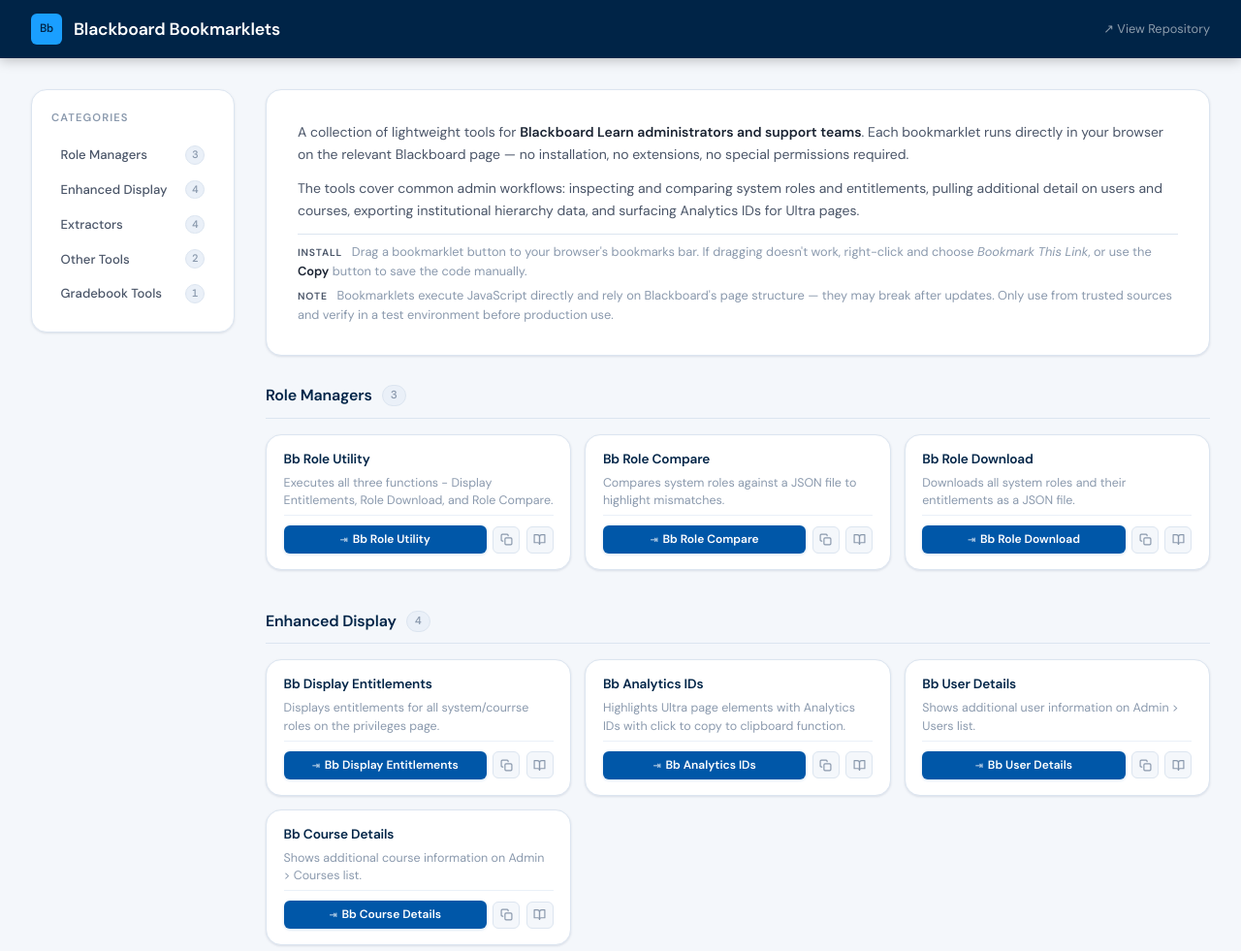
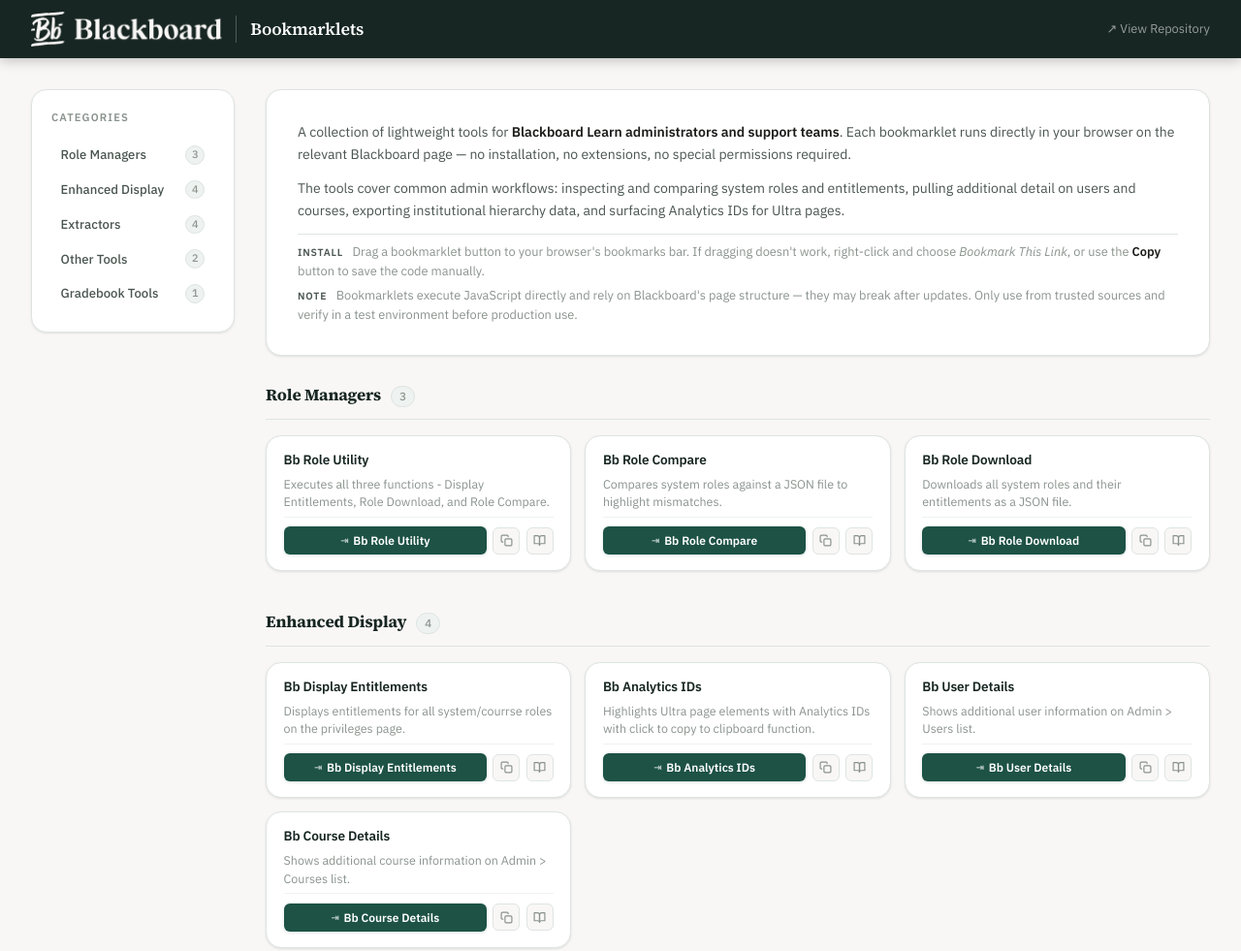
Before and after one commit to jkelley-blackboard/blackboard-bookmarklets, a plain HTML site: page docs/index.html in a window 1280 px wide. Shown: the top 981 px of the page at 97% size. Drawn offline with nearby package versions, Linux system fonts and the light colour scheme.

Commit message:
Update docs site to new Blackboard brand
Replace navy/blue palette and text-based logo with the official
green brand palette, horizontal lockup, IBM Plex Sans/Mono + Source
Serif 4 type, and the current Blackboard favicon.

```diff
--- a/docs/groovy_index.css
+++ b/docs/groovy_index.css
@@ -1,33 +1,36 @@
 /* ── Reset & Base ─────────────────────────────────────────────────────────── */
 *, *::before, *::after { box-sizing: border-box; margin: 0; padding: 0; }
 
-@import url('https://fonts.googleapis.com/css2?family=DM+Sans:wght@300;400;500;600&family=DM+Mono:wght@400;500&display=swap');
+@import url('https://fonts.googleapis.com/css2?family=IBM+Plex+Sans:ital,wght@0,300;0,400;0,500;0,600;1,400&family=IBM+Plex+Mono:wght@400;500&family=Source+Serif+4:wght@600;700&display=swap');
 
 :root {
-  --bb-navy:    #002447;
-  --bb-blue:    #0057a8;
-  --bb-mid:     #0073cc;
-  --bb-bright:  #1a9fff;
+  /* Blackboard brand tokens */
+  --bb-green:   #1d5245;
+  --bb-dark:    #172622;
+  --bb-cream:   #f9f7f6;
+  --bb-green-mid:    #205a4c;
+  --bb-green-bright: #4a8577;
   --bb-accent:  #e8612a;
   --surface:    #ffffff;
-  --surface2:   #f4f7fb;
-  --surface3:   #eaf0f8;
-  --border:     #dce5f0;
-  --text:       #1a2332;
-  --text-mid:   #4a5568;
-  --text-muted: #8a99ad;
-  --shadow-sm:  0 1px 3px rgba(0,36,71,0.08), 0 1px 2px rgba(0,36,71,0.04);
-  --shadow-md:  0 4px 16px rgba(0,36,71,0.10), 0 2px 6px rgba(0,36,71,0.06);
-  --shadow-lg:  0 12px 40px rgba(0,36,71,0.14), 0 4px 12px rgba(0,36,71,0.08);
+  --surface2:   var(--bb-cream);
+  --surface3:   #eef2f0;
+  --border:     #dde5e1;
+  --text:       #1c1c1b;
+  --text-mid:   #4a5550;
+  --text-muted: #8a938e;
+  --shadow-sm:  0 1px 3px rgba(23,38,34,0.08), 0 1px 2px rgba(23,38,34,0.04);
+  --shadow-md:  0 4px 16px rgba(23,38,34,0.10), 0 2px 6px rgba(23,38,34,0.06);
+  --shadow-lg:  0 12px 40px rgba(23,38,34,0.14), 0 4px 12px rgba(23,38,34,0.08);
   --radius-sm:  6px;
   --radius:     10px;
   --radius-lg:  16px;
   --transition: 0.2s cubic-bezier(0.4, 0, 0.2, 1);
-  --font:       'DM Sans', 'Segoe UI', sans-serif;
-  --mono:       'DM Mono', 'Fira Code', monospace;
+  --font:       'IBM Plex Sans', 'Segoe UI', sans-serif;
+  --font-heading: 'Source Serif 4', Georgia, serif;
+  --mono:       'IBM Plex Mono', 'Fira Code', monospace;
   --content-max: 1600px;
-  --skeleton-base: #e8eef5;
-  --skeleton-shine: #f4f7fb;
+  --skeleton-base: #e8ede9;
+  --skeleton-shine: var(--bb-cream);
 }
 
 html { scroll-behavior: smooth; }
@@ -44,7 +47,7 @@ body {
 
 /* ── Header ───────────────────────────────────────────────────────────────── */
 header {
-  background: var(--bb-navy);
+  background: var(--bb-dark);
   position: sticky;
   top: 0;
   z-index: 100;
@@ -59,19 +62,13 @@ header {
   align-items: center;
   justify-content: space-between;
 }
-.header-brand { display: flex; align-items: center; gap: 12px; }
+.header-brand { display: flex; align-items: center; gap: 14px; }
 .header-logo {
-  width: 32px; height: 32px;
-  background: var(--bb-bright);
-  border-radius: var(--radius-sm);
-  display: flex; align-items: center; justify-content: center;
-  font-family: var(--mono);
-  font-size: 12px; font-weight: 500;
-  color: var(--bb-navy);
-  letter-spacing: -0.5px;
+  height: 36px;
+  width: auto;
   flex-shrink: 0;
 }
-header h1 { font-size: 1.1rem; font-weight: 600; color: #fff; letter-spacing: -0.01em; }
+header h1 { font-family: var(--font-heading); font-size: 1.1rem; font-weight: 600; color: #fff; letter-spacing: -0.01em; padding-left: 14px; border-left: 1px solid rgba(255,255,255,0.25); }
 .header-link {
   font-size: 0.8rem;
   color: rgba(255,255,255,0.55);
@@ -117,7 +114,7 @@ header h1 { font-size: 1.1rem; font-weight: 600; color: #fff; letter-spacing: -0
   color: var(--text-mid); text-decoration: none;
   transition: background var(--transition), color var(--transition);
 }
-.sidebar a:hover { background: var(--surface3); color: var(--bb-blue); }
+.sidebar a:hover { background: var(--surface3); color: var(--bb-green); }
 
 .sidebar-count {
   font-size: 0.68rem; font-weight: 500; font-family: var(--mono);
@@ -126,9 +123,9 @@ header h1 { font-size: 1.1rem; font-weight: 600; color: #fff; letter-spacing: -0
   padding: 0 6px; line-height: 1.6; flex-shrink: 0;
 }
 .sidebar a:hover .sidebar-count {
-  background: rgba(0,87,168,0.08);
-  border-color: rgba(0,87,168,0.2);
-  color: var(--bb-blue);
+  background: rgba(29,82,69,0.08);
+  border-color: rgba(29,82,69,0.2);
+  color: var(--bb-green);
 }
 
 /* ── Main content ─────────────────────────────────────────────────────────── */
@@ -182,7 +179,7 @@ main.content { flex: 1; min-width: 0; }
   margin-bottom: 1rem; padding-bottom: 0.6rem;
   border-bottom: 1px solid var(--border);
 }
-h2 { font-size: 1rem; font-weight: 600; color: var(--bb-navy); letter-spacing: -0.01em; }
+h2 { font-family: var(--font-heading); font-size: 1.05rem; font-weight: 700; color: var(--bb-dark); letter-spacing: -0.01em; }
 .section-count {
   font-size: 0.72rem; font-weight: 500; color: var(--text-muted);
   background: var(--surface3); border: 1px solid var(--border);
@@ -205,11 +202,11 @@ h2 { font-size: 1rem; font-weight: 600; color: var(--bb-navy); letter-spacing: -
 .bm-card:hover {
   box-shadow: var(--shadow-md);
   transform: translateY(-2px);
-  border-color: rgba(0,115,204,0.25);
+  border-color: rgba(29,82,69,0.25);
 }
 .bm-card-title {
   font-size: 0.85rem; font-weight: 600;
-  color: var(--bb-navy); letter-spacing: -0.01em; line-height: 1.3;
+  color: var(--bb-dark); letter-spacing: -0.01em; line-height: 1.3;
 }
 .bm-card-desc { font-size: 0.78rem; color: var(--text-muted); line-height: 1.45; flex: 1; }
 .bm-card-footer {
@@ -221,18 +218,18 @@ h2 { font-size: 1rem; font-weight: 600; color: var(--bb-navy); letter-spacing: -
 .bookmarklet {
   flex: 1; min-width: 0;
   display: inline-flex; align-items: center; justify-content: center; gap: 5px;
-  background: var(--bb-blue); color: #fff;
+  background: var(--bb-green); color: #fff;
   font-family: var(--font); font-size: 0.75rem; font-weight: 600;
   padding: 0.42em 0.7em; border-radius: var(--radius-sm);
   text-decoration: none; cursor: grab;
   transition: background var(--transition), transform var(--transition), box-shadow var(--transition);
   white-space: nowrap; overflow: hidden; text-overflow: ellipsis;
-  box-shadow: 0 1px 3px rgba(0,87,168,0.2);
+  box-shadow: 0 1px 3px rgba(29,82,69,0.2);
 }
 .bookmarklet::before { content: '⇥'; font-size: 0.8em; opacity: 0.65; flex-shrink: 0; }
 .bookmarklet:hover {
-  background: var(--bb-mid); transform: translateY(-1px);
-  box-shadow: 0 4px 10px rgba(0,87,168,0.28);
+  background: var(--bb-green-mid); transform: translateY(-1px);
+  box-shadow: 0 4px 10px rgba(29,82,69,0.28);
   text-decoration: none; color: #fff;
 }
 .bookmarklet:active { cursor: grabbing; transform: scale(0.97); }
@@ -247,9 +244,9 @@ h2 { font-size: 1rem; font-weight: 600; color: var(--bb-navy); letter-spacing: -
   transition: background var(--transition), color var(--transition), border-color var(--transition);
 }
 .icon-btn:hover {
-  background: rgba(0,87,168,0.08);
-  border-color: rgba(0,87,168,0.25);
-  color: var(--bb-blue);
+  background: rgba(29,82,69,0.08);
+  border-color: rgba(29,82,69,0.25);
+  color: var(--bb-green);
 }
 .icon-btn svg { pointer-events: none; }
 .copy-btn.copied {
@@ -262,7 +259,7 @@ h2 { font-size: 1rem; font-weight: 600; color: var(--bb-navy); letter-spacing: -
 #copyToast {
   position: fixed; bottom: 1.5rem; left: 50%;
   transform: translateX(-50%) translateY(1rem);
-  background: var(--bb-navy); color: #fff;
+  background: var(--bb-dark); color: #fff;
   font-size: 0.82rem; font-weight: 500;
   padding: 0.55em 1.2em; border-radius: 99px;
   box-shadow: var(--shadow-md);
@@ -308,7 +305,7 @@ h2 { font-size: 1rem; font-weight: 600; color: var(--bb-navy); letter-spacing: -
 /* ── Modal ────────────────────────────────────────────────────────────────── */
 #readmeModal {
   display: none; position: fixed; inset: 0; z-index: 10000;
-  background: rgba(0,20,40,0.6); backdrop-filter: blur(4px);
+  background: rgba(23,38,34,0.65); backdrop-filter: blur(4px);
   align-items: center; justify-content: center; padding: 2rem;
 }
 #readmeModal.open { display: flex; }
@@ -339,7 +336,7 @@ h2 { font-size: 1rem; font-weight: 600; color: var(--bb-navy); letter-spacing: -
 @keyframes spin { to { transform: rotate(360deg); } }
 .spinner {
   width: 16px; height: 16px;
-  border: 2px solid var(--border); border-top-color: var(--bb-blue);
+  border: 2px solid var(--border); border-top-color: var(--bb-green);
   border-radius: 50%; animation: spin 0.7s linear infinite; flex-shrink: 0;
 }
 
@@ -347,16 +344,16 @@ h2 { font-size: 1rem; font-weight: 600; color: var(--bb-navy); letter-spacing: -
   padding: 1.5rem; overflow-y: auto;
   font-size: 0.875rem; line-height: 1.7; color: var(--text);
 }
-#readmeContent h1 { font-size: 1.2rem; margin-bottom: 0.75rem; color: var(--bb-navy); }
-#readmeContent h2 { font-size: 0.95rem; margin: 1.5rem 0 0.5rem; color: var(--bb-navy); border-bottom: 1px solid var(--border); padding-bottom: 0.3rem; }
-#readmeContent h3 { font-size: 0.875rem; margin: 1.2rem 0 0.4rem; color: var(--bb-blue); }
+#readmeContent h1 { font-family: var(--font-heading); font-weight: 700; font-size: 1.2rem; margin-bottom: 0.75rem; color: var(--bb-dark); }
+#readmeContent h2 { font-family: var(--font-heading); font-weight: 700; font-size: 0.95rem; margin: 1.5rem 0 0.5rem; color: var(--bb-dark); border-bottom: 1px solid var(--border); padding-bottom: 0.3rem; }
+#readmeContent h3 { font-size: 0.875rem; margin: 1.2rem 0 0.4rem; color: var(--bb-green); }
 #readmeContent p { margin-bottom: 0.75rem; }
 #readmeContent ul, #readmeContent ol { padding-left: 1.4em; margin-bottom: 0.75rem; }
 #readmeContent li { margin-bottom: 0.3em; }
 #readmeContent pre { background: var(--surface2); border: 1px solid var(--border); border-radius: var(--radius-sm); padding: 0.9em; overflow-x: auto; font-size: 0.8rem; margin-bottom: 0.75rem; }
 #readmeContent code { font-family: var(--mono); font-size: 0.85em; background: var(--surface3); padding: 1px 5px; border-radius: 3px; }
 #readmeContent pre code { background: none; padding: 0; }
-#readmeContent a { color: var(--bb-blue); }
+#readmeContent a { color: var(--bb-green); }
 
 /* ── Footer ───────────────────────────────────────────────────────────────── */
 footer {
@@ -366,11 +363,11 @@ footer {
 }
 
 /* ── General links ────────────────────────────────────────────────────────── */
-a { color: var(--bb-blue); text-decoration: none; transition: color var(--transition); }
-a:hover { color: var(--bb-mid); }
+a { color: var(--bb-green); text-decoration: none; transition: color var(--transition); }
+a:hover { color: var(--bb-green-mid); }
 
 /* ── Focus styles ─────────────────────────────────────────────────────────── */
-:focus-visible { outline: 2px solid var(--bb-bright); outline-offset: 2px; border-radius: 2px; }
+:focus-visible { outline: 2px solid var(--bb-green-bright); outline-offset: 2px; border-radius: 2px; }
 
 /* ── Responsive ───────────────────────────────────────────────────────────── */
 @media (max-width: 1400px) { .grid { grid-template-columns: repeat(3, 1fr); } }
--- a/docs/index.html
+++ b/docs/index.html
@@ -4,8 +4,9 @@
   <meta charset="utf-8">
   <meta name="viewport" content="width=device-width, initial-scale=1.0">
   <title>Blackboard Bookmarklets</title>
+  <link rel="icon" type="image/svg+xml" href="favicon.svg">
   <link rel="preconnect" href="https://fonts.googleapis.com">
-  <link href="https://fonts.googleapis.com/css2?family=DM+Sans:ital,opsz,wght@0,9..40,300;0,9..40,400;0,9..40,500;0,9..40,600;1,9..40,400&family=DM+Mono:wght@400;500&display=swap" rel="stylesheet">
+  <link href="https://fonts.googleapis.com/css2?family=IBM+Plex+Sans:ital,wght@0,300;0,400;0,500;0,600;1,400&family=IBM+Plex+Mono:wght@400;500&family=Source+Serif+4:wght@600;700&display=swap" rel="stylesheet">
   <link rel="stylesheet" href="groovy_index.css">
   <script src="https://cdn.jsdelivr.net/npm/marked/marked.min.js"></script>
 </head>
@@ -14,8 +15,8 @@
   <header>
     <div class="header-container">
       <div class="header-brand">
-        <div class="header-logo">Bb</div>
-        <h1>Blackboard Bookmarklets</h1>
+        <img class="header-logo" src="img/Blackboard_lockup_horizontal_light_rgb.png" alt="Blackboard">
+        <h1>Bookmarklets</h1>
       </div>
       <a class="header-link" href="https://github.com/jkelley-blackboard/blackboard-bookmarklets" target="_blank" rel="noopener">
         ↗ View Repository
```
Also changed, not shown: docs/favicon.ico (deleted), docs/favicon.svg (added), docs/img/Blackboard_lockup_horizontal_green_rgb.png (added), docs/img/Blackboard_lockup_horizontal_light_rgb.png (added).
